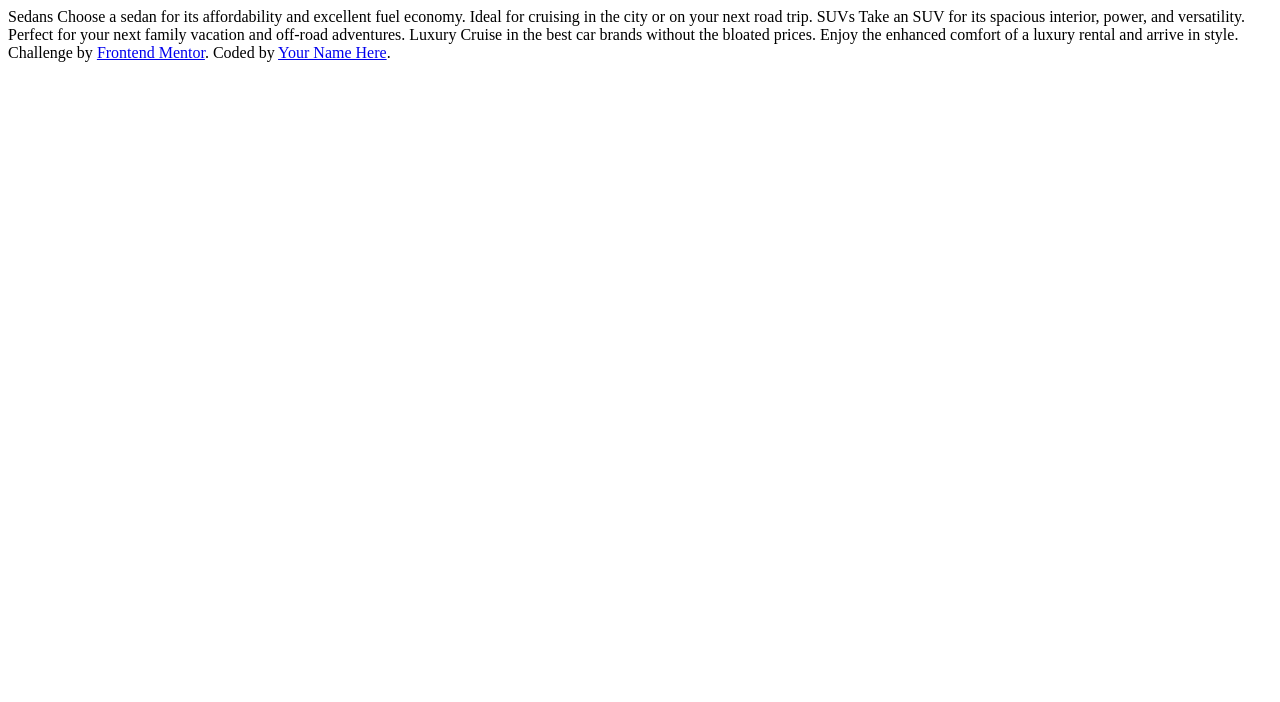
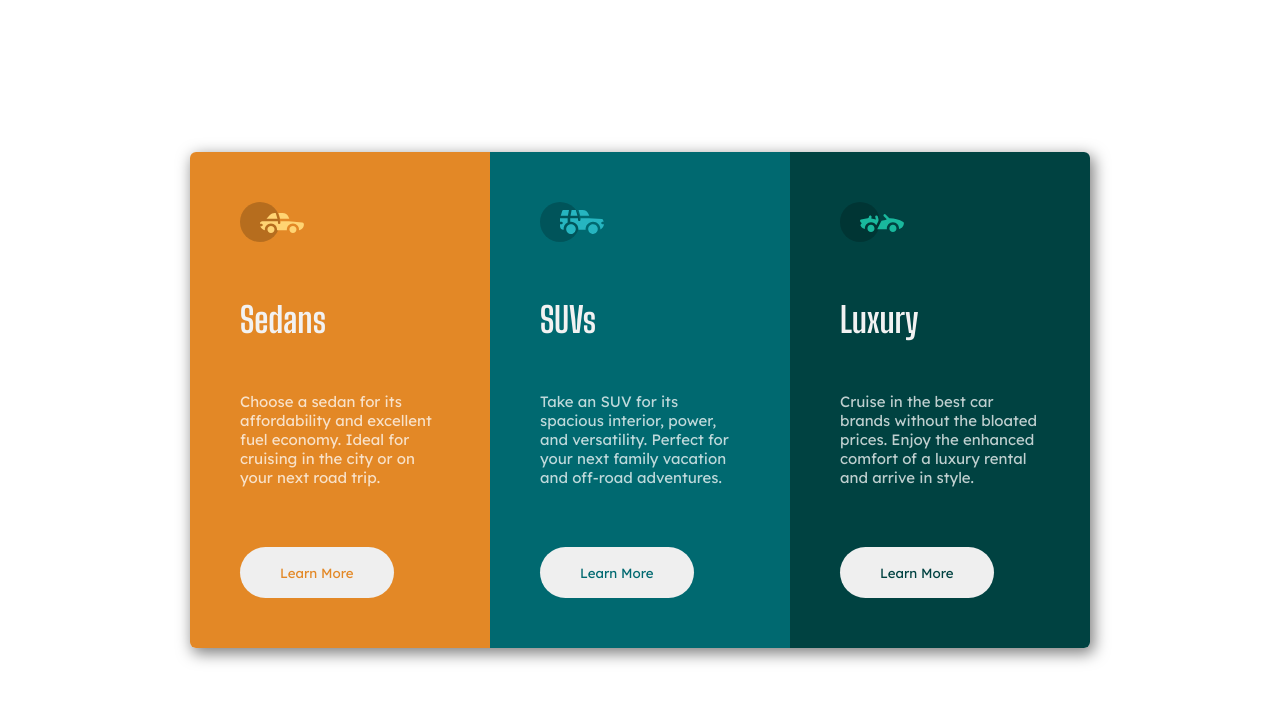
Before and after one commit to nitaicharan/FrontendMentor-3CPCC1, a plain HTML site: page src/index.html in a window 1280 px wide. Drawn offline with Linux system fonts and the light colour scheme.

Commit message:
Finished desktop challenge mode

```diff
--- a/src/css/style.css
+++ b/src/css/style.css
@@ -1,36 +1,105 @@
-:root{
-    --mobile-size: 375px;
-    --desktop-size: 1440px;
+:root {
+  --mobile-size: 37.5rem;
+  --desktop-size: 144rem;
   --color-bright-orange: hsl(31, 77%, 52%);
   --color-light-cyan: hsl(184, 100%, 22%);
   --color-dark-cyan: hsl(179, 100%, 13%);
-    --color-transparent-white: hsla(0, 0%, 100%, 0.75);  /* paragraphs */
+  --color-transparent-white: hsla(0, 0%, 100%, 0.75); /* paragraphs */
   --color-light-gray: hsl(0, 0%, 95%); /* background, headings, buttons */
 }
 
-
 *,
 *::before,
-*::after{
+*::after {
   margin: 0;
   padding: 0;
   box-sizing: inherit;
 }
 
 html {
-    font-size: 62.5; /* 10/16*100 = 1rem = 10px  */
+  font-size: 62.5%; /* 10/16*100 = 1rem = 10px  */
 }
 
-body{
+body {
   font-size: 1.5rem;
   font-family: "Lexend Deca", sans-serif;
   font-weight: 400;
   box-sizing: border-box;
 }
 
-@media screen and (max-width: 700px) {
-    body {
-        font-family: 'Big Shoulders Display', cursive;
+.container {
+  height: 100vh;
+  margin-left: auto;
+  margin-right: auto;
+  max-width: var(--desktop-size);
+  display: flex;
+  align-items: center;
+  justify-content: center;
+}
+
+.card {
+  box-shadow: 0.3rem 0.3em 1.5rem 1px rgba(0, 0, 0, 0.5);
+  border-radius: 0.6rem;
+  overflow: hidden;
+  background: none;
+  display: flex;
+  flex-wrap: wrap;
+  align-items: center;
+  justify-content: center;
+}
+
+.card > * {
+  flex-basis: calc(100% / 3);
+  flex-grow: 1;
+  flex-shrink: 1;
+}
+
+.card__section {
+  padding: 5rem;
+  max-width: 30rem;
+}
+
+.card__image {
+}
+
+.card__section--title {
+  color: var(--color-light-gray);
+  font-family: "Big Shoulders Display", cursive;
   font-weight: 700;
+  font-size: 3.5rem;
+  padding: 1.5em 0;
 }
+
+.card__section--paragraph {
+  color: var(--color-transparent-white);
+  padding-bottom: 4em;
 }
+
+.card--sedans {
+  background-color: var(--color-bright-orange);
+}
+
+.card--suvs {
+  background-color: var(--color-light-cyan);
+}
+
+.card--luxury {
+  background-color: var(--color-dark-cyan);
+}
+
+.btn {
+  padding: 1.3em 3em;
+  border-radius: 20rem;
+  font-family: inherit;
+  border: none;
+}
+
+.btn--sedans {
+  color: var(--color-bright-orange);
+}
+.btn--suvs {
+  color: var(--color-light-cyan);
+}
+.btn--luxury {
+  color: var(--color-dark-cyan);
+}
--- a/src/index.html
+++ b/src/index.html
@@ -10,29 +10,40 @@
   <link rel="preconnect" href="https://fonts.gstatic.com">
   <link href="https://fonts.googleapis.com/css2?family=Big+Shoulders+Display:wght@700&family=Lexend+Deca&display=swap"
     rel="stylesheet">
+  <link rel="stylesheet" href="css/style.css">
 
 
   <title>Frontend Mentor | 3-column preview card component</title>
 </head>
 
 <body>
-
-  Sedans
-  Choose a sedan for its affordability and excellent fuel economy. Ideal for cruising in the city
-  or on your next road trip.
-
-  SUVs
-  Take an SUV for its spacious interior, power, and versatility. Perfect for your next family vacation
-  and off-road adventures.
-
-  Luxury
-  Cruise in the best car brands without the bloated prices. Enjoy the enhanced comfort of a luxury
-  rental and arrive in style.
-
-  <div class="attribution">
-    Challenge by <a href="https://www.frontendmentor.io?ref=challenge" target="_blank">Frontend Mentor</a>.
-    Coded by <a href="#">Your Name Here</a>.
-  </div>
+  <main>
+    <div class="container">
+      <div class="card">
+        <section class="card__section card--sedans">
+          <img class="card__image" src="images/icon-sedans.svg" alt="">
+          <h2 class="card__section--title">Sedans</h2>
+          <p class="card__section--paragraph">Choose a sedan for its affordability and excellent fuel economy. Ideal for cruising in the city or on your
+            next road trip.</p>
+            <button class="btn btn--sedans">Learn More</button>
+        </section>
+        <section class="card__section card--suvs">
+          <img class="card__image" src="images/icon-suvs.svg" alt="">
+          <h2 class="card__section--title">SUVs</h2>
+          <p class="card__section--paragraph">Take an SUV for its spacious interior, power, and versatility. Perfect for your next family vacation and
+            off-road adventures.</p>
+            <button class="btn btn--suvs">Learn More</button>
+        </section>
+        <section class="card__section card--luxury">
+          <img class="card__image" src="images/icon-luxury.svg" alt="">
+          <h2 class="card__section--title">Luxury</h2>
+          <p class="card__section--paragraph">Cruise in the best car brands without the bloated prices. Enjoy the enhanced comfort of a luxury rental and
+            arrive in style.</p>
+            <button class="btn btn--luxury">Learn More</button>
+        </section>
+      </div>
+    </div>
+  </main>
 </body>
 
 </html>
```
Also changed, not shown: PREVIEW.png (added), 1 other file. Lines whose indentation alone changed are shown as unchanged.
